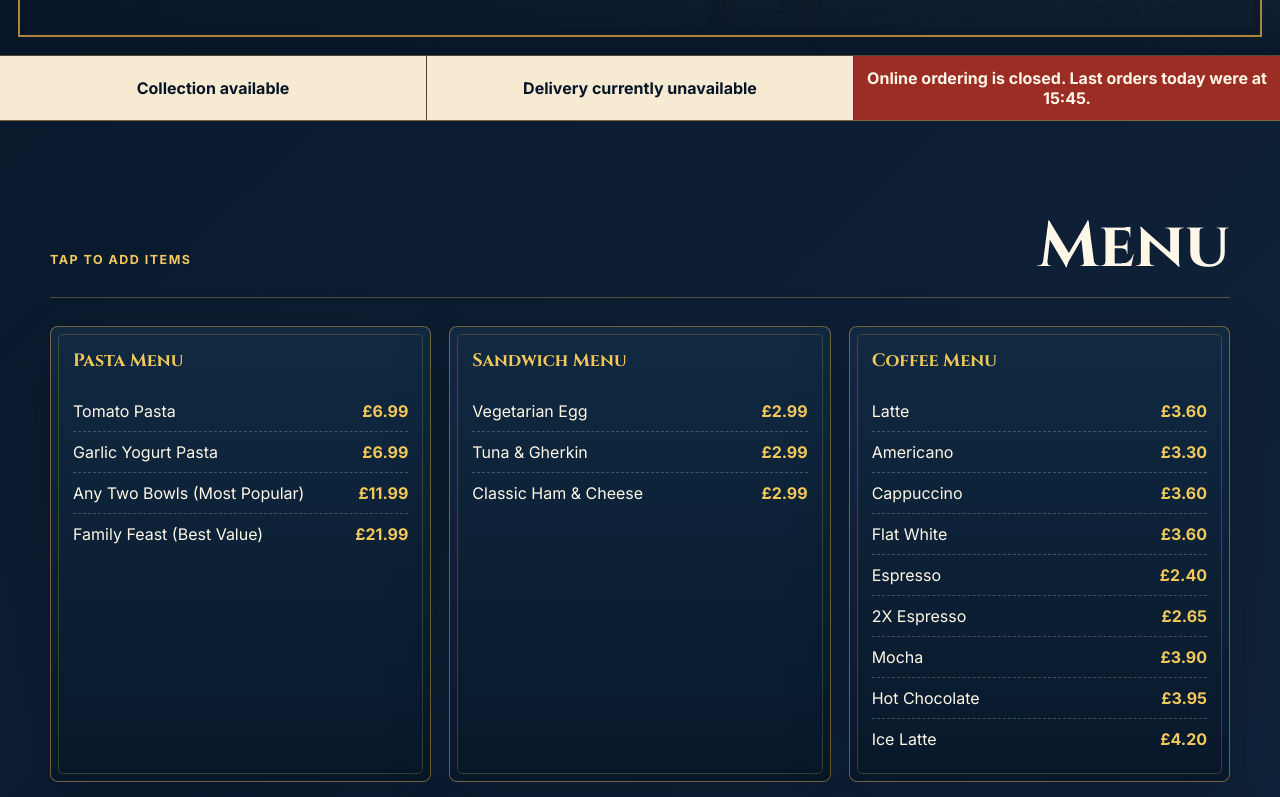
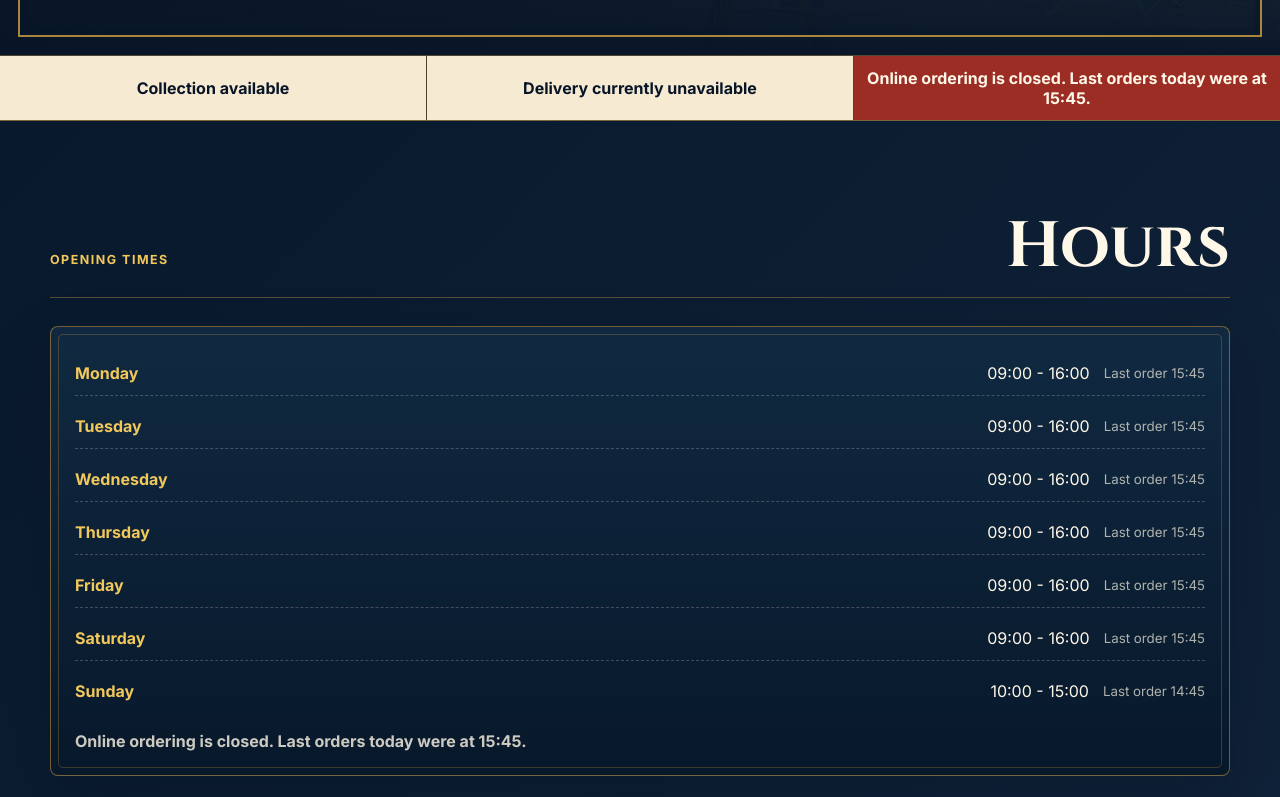
Before and after one commit to elitescaffe33-crypto/cafe-elite, a website with bundled scripts: page index.html in a window 1280 px wide. Shown: the part 760-1557 px from the top of the page. Built offline with nearby package versions, Linux system fonts and the light colour scheme; files whose address does not match are found by name.

Commit message:
Add files via upload

```diff
--- a/index.html
+++ b/index.html
@@ -32,6 +32,7 @@
       </button>
       <nav class="site-nav" aria-label="Primary navigation">
         <a href="#menu">Menu</a>
+        <a href="#hours">Hours</a>
         <a href="#order">Collection</a>
         <a href="#gallery">Photos</a>
         <a href="#visit">Find us</a>
@@ -88,6 +89,19 @@
         <span id="collectionStatus">Collection available</span>
         <span id="deliveryStatus">Delivery currently unavailable</span>
         <span id="orderingStatus">Online ordering open until 15:45</span>
+      </section>
+
+      <section class="section hours-section" id="hours" aria-labelledby="hours-title">
+        <div class="section-heading">
+          <p class="eyebrow">Opening times</p>
+          <h2 id="hours-title">Hours</h2>
+        </div>
+        <div class="hours-public-card">
+          <div class="hours-public-list" id="publicHoursList"></div>
+          <p class="hours-note" id="publicHoursNote">
+            Online orders close shortly before the cafe closes.
+          </p>
+        </div>
       </section>
 
       <section class="section menu-section" id="menu" aria-labelledby="menu-title">
--- a/script.js
+++ b/script.js
@@ -26,6 +26,8 @@ const openBasketFromForm = document.querySelector("#openBasketFromForm");
 const collectionStatus = document.querySelector("#collectionStatus");
 const deliveryStatus = document.querySelector("#deliveryStatus");
 const orderingStatus = document.querySelector("#orderingStatus");
+const publicHoursList = document.querySelector("#publicHoursList");
+const publicHoursNote = document.querySelector("#publicHoursNote");
 const collectionTimeInput = orderForm.querySelector('input[name="time"]');
 const basket = [];
 let activeSettings = defaultSiteSettings;
@@ -129,6 +131,31 @@ function updateOrderingControls() {
   if (collectionTimeInput && status.today) {
     collectionTimeInput.min = status.today.open;
     collectionTimeInput.max = status.today.lastOrder;
+  }
+
+  renderOpeningHours(status);
+}
+
+function renderOpeningHours(status = getOrderingStatus(new Date(), activeSettings)) {
+  if (!publicHoursList) return;
+
+  publicHoursList.innerHTML = Object.entries(activeSettings.ordering.days)
+    .map(([key, day]) => {
+      const isToday = status.weekday === key;
+      return `
+        <div class="public-hours-row ${isToday ? "is-today" : ""}">
+          <strong>${day.label}</strong>
+          <span>${day.open} - ${day.close}</span>
+          <small>Last order ${day.lastOrder}</small>
+        </div>
+      `;
+    })
+    .join("");
+
+  if (publicHoursNote) {
+    publicHoursNote.textContent = status.isOpen
+      ? `Online ordering is open now. Last order today: ${status.today.lastOrder}.`
+      : status.message;
   }
 }
 
--- a/styles.css
+++ b/styles.css
@@ -406,6 +406,67 @@ h1 {
 .notice-band span.is-closed {
   color: var(--cream);
   background: var(--red);
+}
+
+.hours-public-card {
+  position: relative;
+  padding: 24px;
+  background: linear-gradient(180deg, rgba(17, 42, 66, 0.96), rgba(8, 24, 42, 0.96));
+  border: 1px solid rgba(217, 164, 65, 0.5);
+  border-radius: 8px;
+  box-shadow: var(--shadow);
+}
+
+.hours-public-card::before {
+  content: "";
+  position: absolute;
+  inset: 7px;
+  pointer-events: none;
+  border: 1px solid rgba(217, 164, 65, 0.25);
+  border-radius: 5px;
+}
+
+.hours-public-list {
+  position: relative;
+  z-index: 1;
+  display: grid;
+  gap: 8px;
+}
+
+.public-hours-row {
+  display: grid;
+  grid-template-columns: 1fr auto auto;
+  gap: 14px;
+  align-items: center;
+  padding: 12px 0;
+  border-bottom: 1px dashed rgba(255, 247, 231, 0.22);
+}
+
+.public-hours-row:last-child {
+  border-bottom: 0;
+}
+
+.public-hours-row strong {
+  color: var(--gold-bright);
+}
+
+.public-hours-row small {
+  color: rgba(255, 247, 231, 0.68);
+}
+
+.public-hours-row.is-today {
+  padding-inline: 10px;
+  background: rgba(242, 200, 91, 0.08);
+  border: 1px solid rgba(217, 164, 65, 0.32);
+  border-radius: 6px;
+}
+
+.hours-note {
+  position: relative;
+  z-index: 1;
+  margin: 18px 0 0;
+  color: rgba(255, 247, 231, 0.8);
+  font-weight: 800;
 }
 
 .section {
@@ -896,11 +957,19 @@ textarea {
   font-size: 0.92rem;
 }
 
+.order-tools,
 .order-actions {
   display: grid;
-  grid-template-columns: repeat(4, minmax(0, 1fr));
   gap: 8px;
   margin-top: 14px;
+}
+
+.order-tools {
+  grid-template-columns: repeat(2, minmax(0, 1fr));
+}
+
+.order-actions {
+  grid-template-columns: repeat(4, minmax(0, 1fr));
 }
 
 .status-button {
@@ -1057,6 +1126,8 @@ textarea {
   .photo-grid,
   .admin-switches,
   .hours-row,
+  .public-hours-row,
+  .order-tools,
   .order-actions {
     grid-template-columns: 1fr;
   }
```
Also changed, not shown: admin.js (+68 -0 lines).
